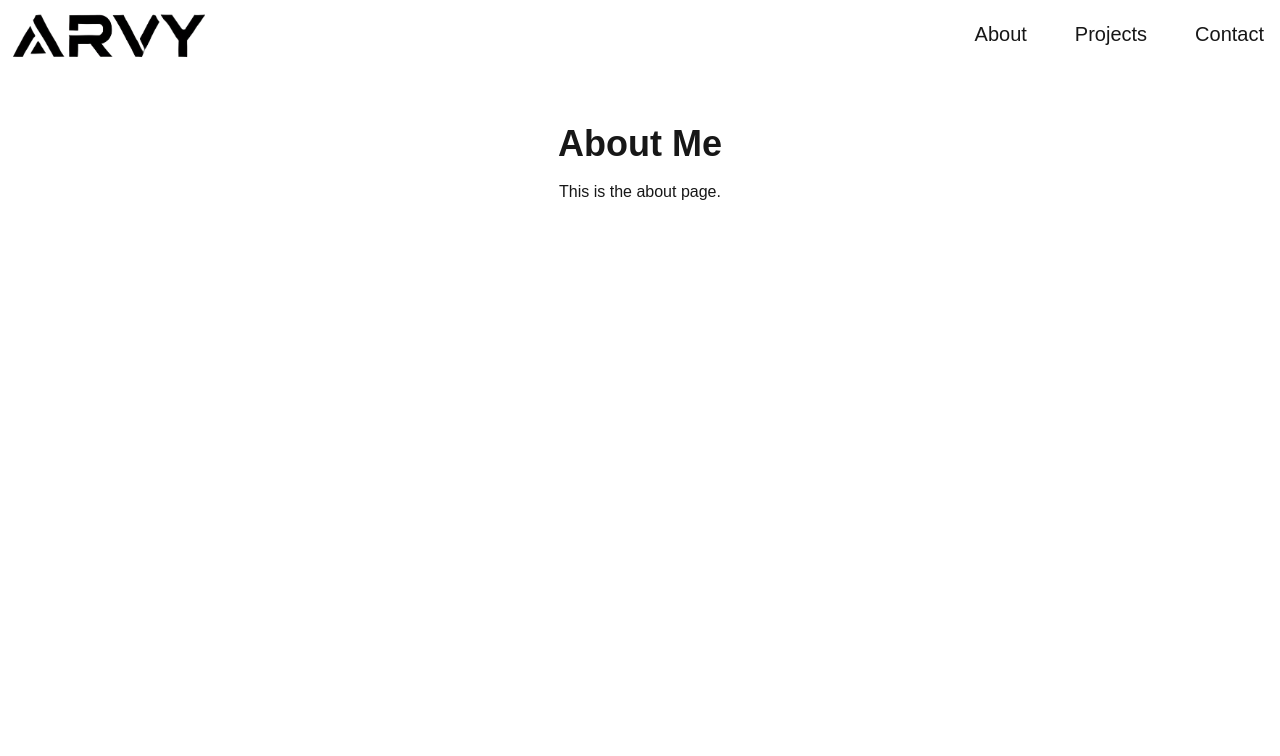
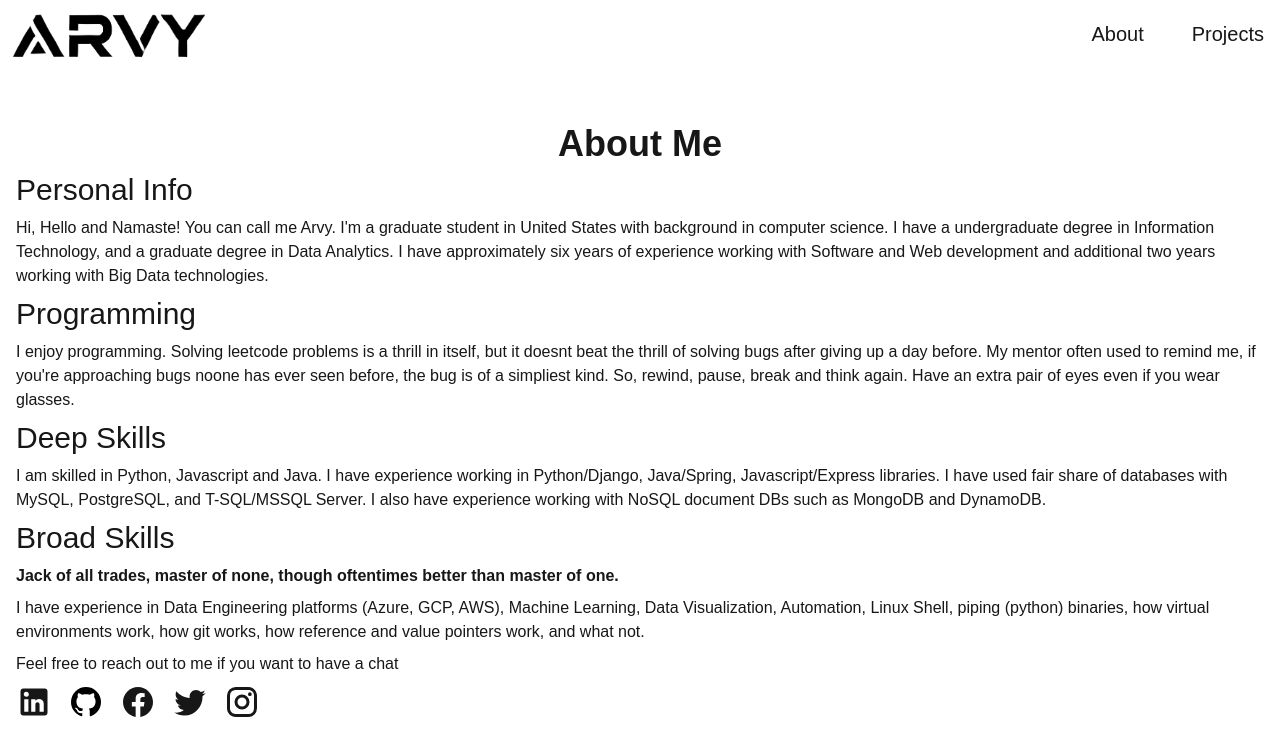
Before and after one commit to shreeraviadhikari/shreeraviadhikari.com, a Next.js app: page /about in a window 1280 px wide. Shown: the top 756 px of the page. Built offline with nearby package versions, Linux system fonts and the light colour scheme.

Commit message:
feat: add about me

```diff
--- a/package.json
+++ b/package.json
@@ -9,6 +9,8 @@
     "lint": "next lint"
   },
   "dependencies": {
+    "@mdi/js": "^7.4.47",
+    "@mdi/react": "^1.6.1",
     "@reduxjs/toolkit": "^2.5.1",
     "@tailwindcss/postcss": "^4.0.0",
     "next": "15.1.6",
--- a/src/app/about/page.js
+++ b/src/app/about/page.js
@@ -1,12 +1,55 @@
 import Navbar from "@/commons/Navbar";
+import SocialLinks from "@/commons/socials";
 
 export default function About() {
   return (
     <div>
       <Navbar />
       <div className="container mx-auto p-4">
-        <h1 className="text-4xl font-bold text-center mt-10">About Me</h1>
-        <p className="text-center mt-4">This is the about page.</p>
+        <h1 className="text-4xl font-semibold text-center mt-10">About Me</h1>
+        <p className="text-3xl mt-2">Personal Info</p>
+        <p className="mt-2">
+          Hi, Hello and Namaste! You can call me Arvy. I'm a graduate student in
+          United States with background in computer science. I have a
+          undergraduate degree in Information Technology, and a graduate degree
+          in Data Analytics. I have approximately six years of experience
+          working with Software and Web development and additional two years
+          working with Big Data technologies.
+        </p>
+        <p className="text-3xl mt-2">Programming</p>
+        <p className="mt-2">
+          I enjoy programming. Solving leetcode problems is a thrill in itself,
+          but it doesnt beat the thrill of solving bugs after giving up a day
+          before. My mentor often used to remind me, if you're approaching bugs
+          noone has ever seen before, the bug is of a simpliest kind. So,
+          rewind, pause, break and think again. Have an extra pair of eyes even
+          if you wear glasses.
+        </p>
+        <p className="text-3xl mt-2">Deep Skills</p>
+        <p className="mt-2">
+          I am skilled in Python, Javascript and Java. I have experience working
+          in Python/Django, Java/Spring, Javascript/Express libraries. I have
+          used fair share of databases with MySQL, PostgreSQL, and T-SQL/MSSQL
+          Server. I also have experience working with NoSQL document DBs such as
+          MongoDB and DynamoDB.
+        </p>
+        <p className="text-3xl mt-2">Broad Skills</p>
+        <p className="mt-2 font-semibold">
+          Jack of all trades, master of none, though oftentimes better than
+          master of one.
+        </p>
+        <p className="mt-2">
+          I have experience in Data Engineering platforms (Azure, GCP, AWS),
+          Machine Learning, Data Visualization, Automation, Linux Shell, piping
+          (python) binaries, how virtual environments work, how git works, how
+          reference and value pointers work, and what not.
+        </p>
+        <p className="mt-2">
+          Feel free to reach out to me if you want to have a chat
+        </p>
+        <div className="mt-2">
+          <SocialLinks />
+        </div>
       </div>
     </div>
   );
--- a/src/app/contact/page.js
+++ /dev/null
@@ -1,14 +0,0 @@
-// pages/contact.js
-import Navbar from "@/commons/Navbar";
-
-export default function Contact() {
-  return (
-    <div>
-      <Navbar />
-      <div className="container mx-auto p-4">
-        <h1 className="text-4xl font-bold text-center mt-10">Contact Me</h1>
-        <p className="text-center mt-4">This is the contact page.</p>
-      </div>
-    </div>
-  );
-}
--- a/src/commons/Navbar.js
+++ b/src/commons/Navbar.js
@@ -9,10 +9,6 @@ const navs = [
   {
     href: "/projects",
     display: "Projects",
-  },
-  {
-    href: "/contact",
-    display: "Contact",
   },
 ];
 
--- /dev/null
+++ b/src/commons/socials.js
@@ -0,0 +1,63 @@
+import { Icon } from "@mdi/react";
+import {
+  mdiLinkedin,
+  mdiGithub,
+  mdiFacebook,
+  mdiTwitter,
+  mdiInstagram,
+} from "@mdi/js";
+
+const socials = [
+  {
+    title: "LinkedIn",
+    link: "https://www.linkedin.com/in/shreeraviadhikari/",
+    icon: mdiLinkedin,
+    primaryColor: "text-blue",
+  },
+  {
+    title: "Github",
+    link: "https://github.com/shreeraviadhikari/",
+    icon: mdiGithub,
+    primaryColor: "text-black",
+  },
+  {
+    title: "Facebook",
+    link: "https://facebook.com/shreeraviadhikari/",
+    icon: mdiFacebook,
+    primaryColor: "text-blue",
+  },
+  {
+    title: "Twitter",
+    link: "https://twitter.com/sriraviadhikari/",
+    icon: mdiTwitter,
+    primaryColor: "text-blue",
+  },
+
+  {
+    title: "Instagram",
+    link: "https://instagram.com/shreeraviadhikari/",
+    icon: mdiInstagram,
+    primaryColor: "text-red",
+  },
+];
+
+const SocialLinks = () => {
+  return (
+    <div className="flex space-x-4">
+      {socials.map((social) => (
+        <a
+          key={social.title}
+          href={social.link}
+          target="_blank"
+          rel="noopener noreferrer"
+          className={`hover:scale-110 transition-transform duration-300 ${social.primaryColor}`}
+          title={social.title}
+        >
+          <Icon path={social.icon} size={1.5} />
+        </a>
+      ))}
+    </div>
+  );
+};
+
+export default SocialLinks;
```
Also changed, not shown: public/contact.webp (added), 1 other file (tests, documents, lock files or other folders).
